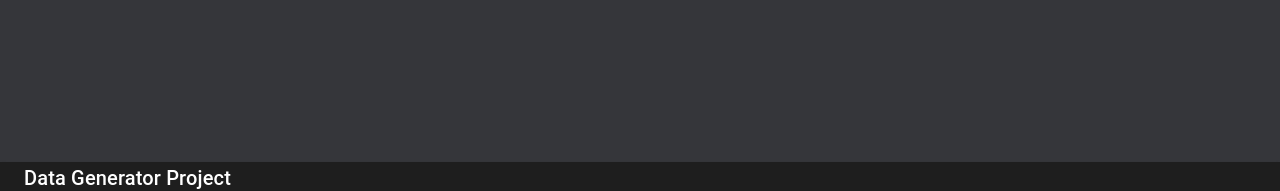
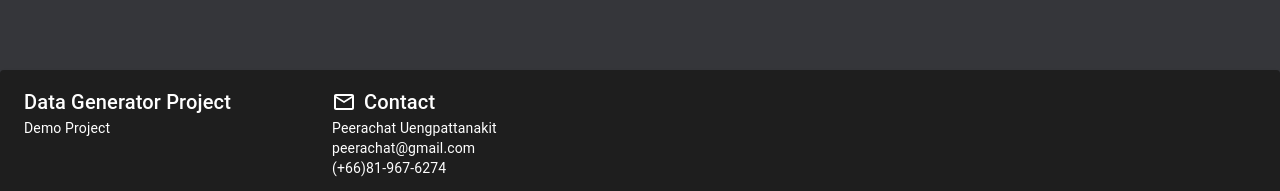
Before and after one commit to Psgins/data-generator, a Next.js app: page /template in a window 1280 px wide. Shown: the part 606-797 px from the top of the page. Built offline with nearby package versions, Linux system fonts and the light colour scheme; no server answers.

Commit message:
Added authentication page

```diff
--- /dev/null
+++ b/app/(protected)/_components/LoadingPage.tsx
@@ -0,0 +1,16 @@
+import { FC } from "react";
+import { Container, Typography } from "@mui/material";
+import LoadingSpinnerIcon from "@/components/LoadingSpinnerIcon";
+
+const LoadingPage: FC = () => {
+    return (
+        <Container disableGutters maxWidth={false} sx={{ display: "flex", alignItems: "center", justifyContent: "center" }}>
+            <LoadingSpinnerIcon color="action" />
+            <Typography color="white" variant="h5" sx={{ ml: 0.5 }}>
+                Authenticating...
+            </Typography>
+        </Container>
+    );
+};
+
+export default LoadingPage;
--- a/app/(protected)/layout.tsx
+++ b/app/(protected)/layout.tsx
@@ -2,17 +2,18 @@
 
 import { FC, PropsWithChildren } from "react";
 import useSession, { SessionStatus } from "@/hooks/useSession";
+import LoadingPage from "./_components/LoadingPage";
 
 const ProtectedLayout: FC<PropsWithChildren> = ({ children }) => {
     const [session] = useSession();
     switch (session.status) {
-        case SessionStatus.UNKNOWN:
-            return <>loading</>;
         case SessionStatus.AUTHENTICATED:
             return <>{children}</>;
         case SessionStatus.UNAUTHENTICATED:
+            return <>not allow</>;
+        case SessionStatus.UNKNOWN:
         default:
-            return <>not allow</>;
+            return <LoadingPage />;
     }
 };
 
--- /dev/null
+++ b/components/AppFooter.tsx
@@ -0,0 +1,31 @@
+import { FC } from "react";
+import { Box, Container, Grid, Paper, Typography } from "@mui/material";
+import MailOutlineIcon from "@mui/icons-material/MailOutline";
+
+const AppFooter: FC = () => {
+    return (
+        <Paper elevation={1}>
+            <Container maxWidth="xl" sx={{ py: 2 }}>
+                <Grid container>
+                    <Grid item xs={3}>
+                        <Typography variant="h6">Data Generator Project</Typography>
+                        <Typography variant="body2">Demo Project</Typography>
+                    </Grid>
+                    <Grid item xs={3}>
+                        <Box sx={{ display: "flex", alignItems: "center" }}>
+                            <MailOutlineIcon />
+                            <Typography variant="h6" sx={{ ml: 1 }}>
+                                Contact
+                            </Typography>
+                        </Box>
+                        <Typography variant="body2">Peerachat Uengpattanakit</Typography>
+                        <Typography variant="body2">peerachat@gmail.com</Typography>
+                        <Typography variant="body2">(+66)81-967-6274</Typography>
+                    </Grid>
+                </Grid>
+            </Container>
+        </Paper>
+    );
+};
+
+export default AppFooter;
--- a/components/AppLayout.tsx
+++ b/components/AppLayout.tsx
@@ -3,7 +3,7 @@
 import { FC, PropsWithChildren } from "react";
 import { Box, styled } from "@mui/material";
 import AppBar from "./AppBar";
-import Footer from "./Footer";
+import AppFooter from "./AppFooter";
 
 const RootContainer = styled(Box)(({ theme }) => ({
     display: "flex",
@@ -22,7 +22,7 @@ const AppLayout: FC<PropsWithChildren> = ({ children }) => {
         <RootContainer>
             <AppBar />
             <ChildrenContainer>{children}</ChildrenContainer>
-            <Footer />
+            <AppFooter />
         </RootContainer>
     );
 };
--- a/components/Footer.tsx
+++ /dev/null
@@ -1,18 +0,0 @@
-import { FC } from "react";
-import { AppBar, Container, Grid, Typography } from "@mui/material";
-
-const Footer: FC = () => {
-    return (
-        <AppBar component="footer" elevation={1} position="static">
-            <Container maxWidth="xl">
-                <Grid container>
-                    <Grid item xs={3}>
-                        <Typography variant="h6">Data Generator Project</Typography>
-                    </Grid>
-                </Grid>
-            </Container>
-        </AppBar>
-    );
-};
-
-export default Footer;
--- /dev/null
+++ b/components/LoadingSpinnerIcon.tsx
@@ -0,0 +1,18 @@
+import { styled } from "@mui/material/styles";
+import SyncIcon from "@mui/icons-material/Sync";
+
+const LoadingSpinnerIcon = styled(SyncIcon)(() => ({
+    "@keyframes LoadingSpinner": {
+        "0%": {
+            transform: "rotate(0deg)",
+        },
+        "100%": {
+            transform: "rotate(-179deg)",
+        },
+    },
+    "&": {
+        animation: "LoadingSpinner 2s linear infinite",
+    },
+}));
+
+export default LoadingSpinnerIcon;
--- a/components/LoginButton.tsx
+++ b/components/LoginButton.tsx
@@ -1,7 +1,8 @@
 import { FC } from "react";
 import { Button } from "@mui/material";
-import useSession, { logout } from "@/hooks/useSession";
+import useSession, { SessionStatus, logout } from "@/hooks/useSession";
 import { useRouter } from "next/navigation";
+import LoadingSpinnerIcon from "./LoadingSpinnerIcon";
 
 const LoginButton: FC = () => {
     const router = useRouter();
@@ -11,7 +12,6 @@ const LoginButton: FC = () => {
         const client_id = "";
         const redirect = "http%3A%2F%2Flocalhost%3A3000%2Fauth%2Fcallback";
         const scope = "openid email profile";
-
         router.replace(
             `https://accounts.google.com/o/oauth2/v2/auth?client_id=${client_id}&redirect_uri=${redirect}&scope=${scope}&response_type=code&prompt=consent&access_type=offline`
         );
@@ -21,19 +21,28 @@ const LoginButton: FC = () => {
         sessionDispatch(logout());
     };
 
-    if (session.accessToken) {
+    switch (session.status) {
+        case SessionStatus.AUTHENTICATED:
             return (
                 <Button variant="outlined" onClick={handleOnSignOut}>
                     sign out
                 </Button>
             );
-    }
-
+        case SessionStatus.UNAUTHENTICATED:
             return (
                 <Button variant="outlined" sx={{ my: 2, color: "white", display: "block" }} onClick={handleOnSignIn}>
                     sign in
                 </Button>
             );
+        case SessionStatus.UNKNOWN:
+        default:
+            return (
+                <Button variant="outlined">
+                    <LoadingSpinnerIcon />
+                    Loading
+                </Button>
+            );
+    }
 };
 
 export default LoginButton;
```
Lines whose indentation alone changed are shown as unchanged.
